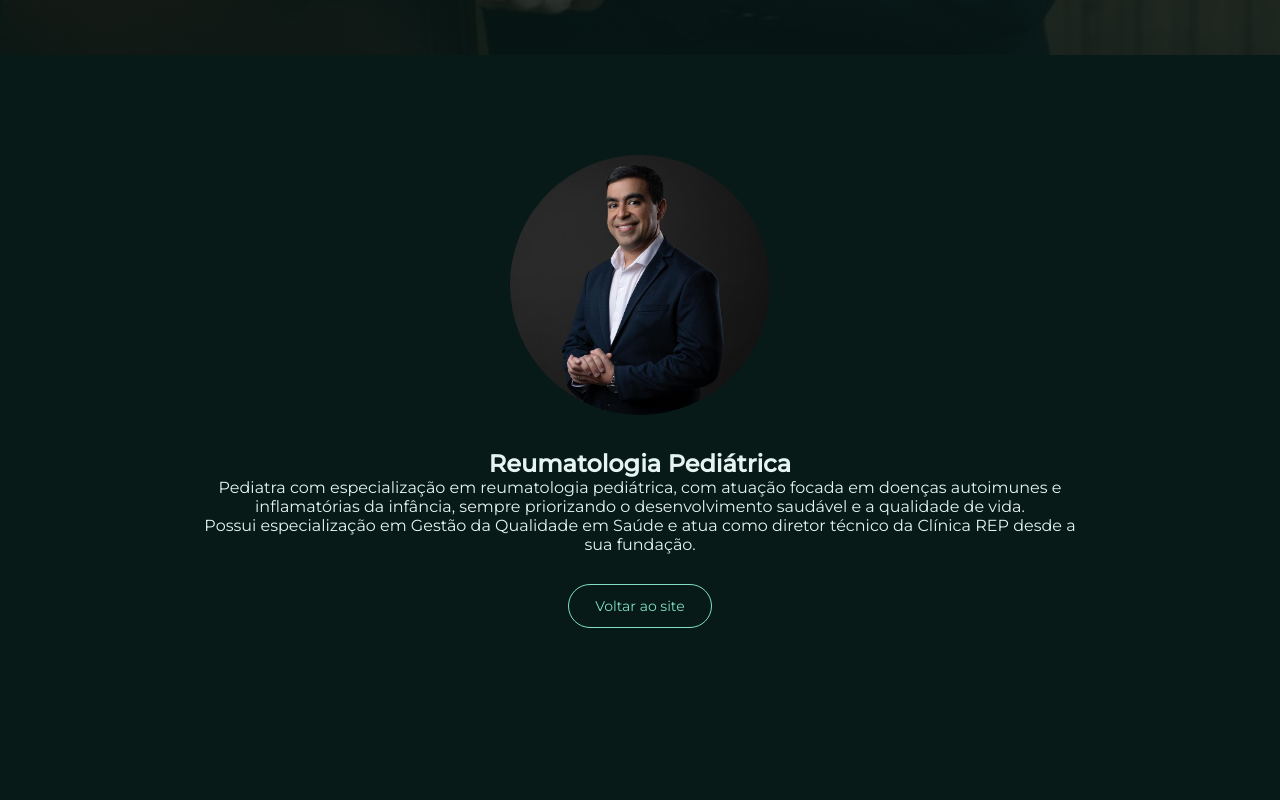
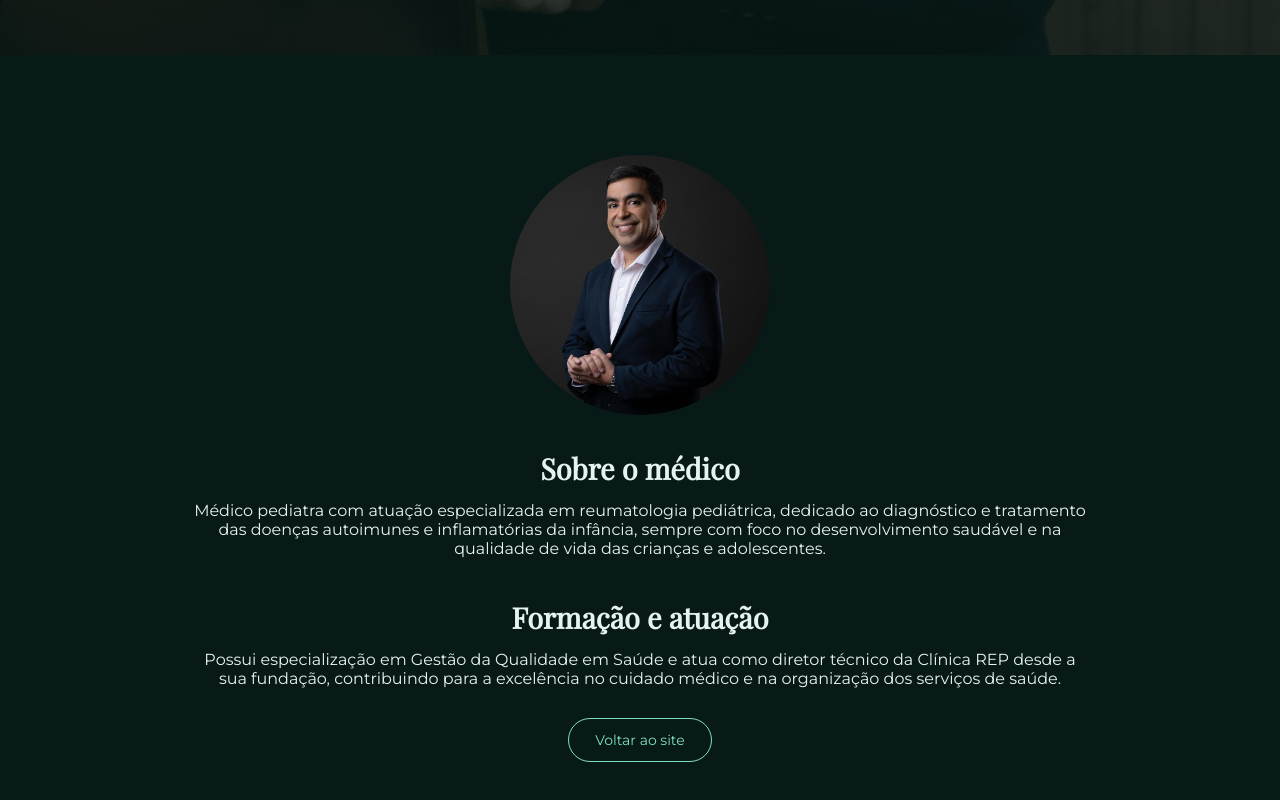
Before and after one commit to Edisoncap/clinicarep.github.io, a plain HTML site: page driggorsousa.html in a window 1280 px wide. Shown: the part 745-1545 px from the top of the page. Before the commit the page ends 1473 px from the top, so only its background shows below. Drawn offline with nearby package versions, Linux system fonts and the light colour scheme; a web font is replaced by a local one.

Commit message:
Atualizacao de Texto driggorsousa.html

```diff
--- a/driggorsousa.html
+++ b/driggorsousa.html
@@ -165,6 +165,12 @@ section{
   transform:translateY(-2px);
 }
 
+.content h2{
+  font-family:'Playfair Display', serif;
+  font-size:1.8rem;
+  margin-bottom:14px;
+}
+
 </style>
 </head>
 
@@ -202,24 +208,29 @@ section{
 
 <section>
   <div class="content">
+
     <img src="images/driggor2.jpg" alt="Dr. Iggor Sousa">
 
-    <h2>Reumatologia Pediátrica</h2>
-
+    <h2>Sobre o médico</h2>
     <p>
-      Pediatra com especialização em reumatologia pediátrica, com atuação focada
-      em doenças autoimunes e inflamatórias da infância, sempre priorizando
-      o desenvolvimento saudável e a qualidade de vida.
+      Médico pediatra com atuação especializada em reumatologia pediátrica,
+      dedicado ao diagnóstico e tratamento das doenças autoimunes e inflamatórias
+      da infância, sempre com foco no desenvolvimento saudável e na qualidade
+      de vida das crianças e adolescentes.
     </p>
 
+    <h2 style="margin-top:40px;">Formação e atuação</h2>
     <p>
       Possui especialização em Gestão da Qualidade em Saúde e atua como diretor
-      técnico da Clínica REP desde a sua fundação.
+      técnico da Clínica REP desde a sua fundação, contribuindo para a excelência
+      no cuidado médico e na organização dos serviços de saúde.
     </p>
 
     <a href="index.html" class="btn-outline">Voltar ao site</a>
+
   </div>
 </section>
 
+
 </body>
 </html>
```
